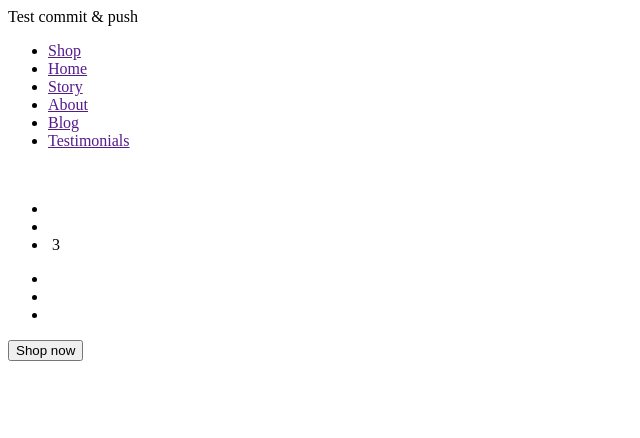
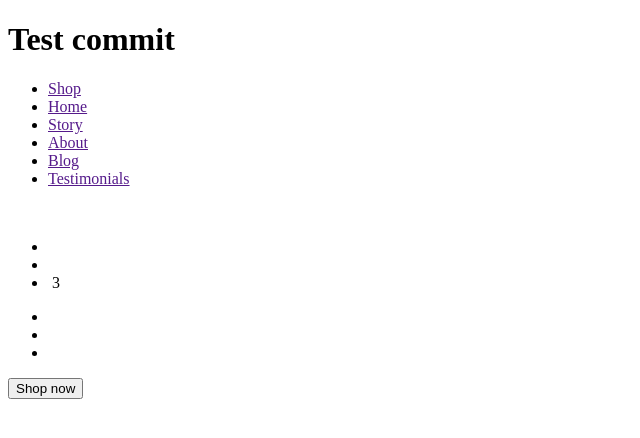
Before and after one commit to KatMinion33/start, a plain HTML site: page index.html in a window 1280 px wide. Shown: the whole page, without its empty margins (0-640 px from the left). Drawn offline with Linux system fonts and the light colour scheme.

Commit message:
test commit

```diff
--- a/index.html
+++ b/index.html
@@ -13,7 +13,7 @@
     <!-- Здесь будет структура документа -->
     <header class="header">
         <div class="header-top">
-            <div>Test commit & push</div>
+            <h1>Test commit</h1>
                     <nav>
                         <ul>
                             <li><a href="">Shop</a></li>
```
